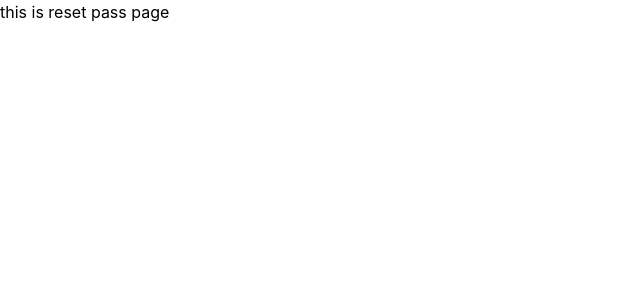
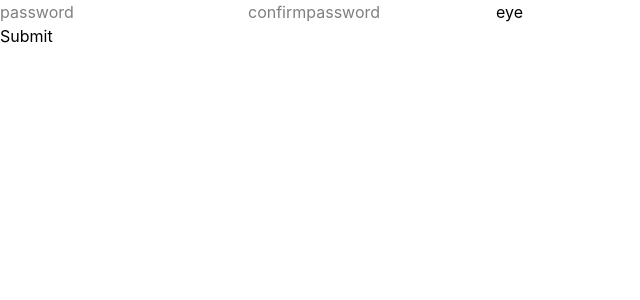
Before and after one commit to Abhijth-prakash/Nexora, a React (Vite) app in the folder AdminPanel/: page /resetpassword in a window 1280 px wide. Shown: the top 300 px of the page, without its empty margins (0-640 px from the left). Built offline with nearby package versions, Linux system fonts and the light colour scheme; no server answers.

Commit message:
finished creating frontend page for reset password

```diff
--- a/AdminPanel/src/pages/ResetPassword.tsx
+++ b/AdminPanel/src/pages/ResetPassword.tsx
@@ -1,9 +1,52 @@
+import { useState } from "react"
+import { useForm } from "react-hook-form"
+import { passwordSchema, type passwordData } from "../utils/validation"
+import { zodResolver } from "@hookform/resolvers/zod"
+import { useAppDispatch, useAppSelector } from "../redux/hooks"
+import { useNavigate, useSearchParams } from "react-router-dom"
+import { resetPass } from "../redux/features/adminSlice"
 
 
 const ResetPassword = () => {
+
+    const [eye,setEye] = useState(false)
+
+    const {register,handleSubmit ,formState:{errors}} = useForm({
+        resolver:zodResolver(passwordSchema)
+    })
+
+    const dispatch = useAppDispatch()
+    const navigate = useNavigate()
+    const {error} = useAppSelector(state=>state.AdminData)
+    const [searchParams] = useSearchParams();
+    const token = searchParams.get("token");
+
+    const dataHandle = async (data:passwordData) =>{
+        try{
+            const {confirmpassword,password} = data
+            const adminData = {
+                token,password
+            }
+
+            await dispatch(resetPass(adminData)).unwrap()
+            navigate('/')
+        }catch(error){
+            console.log("password reset failed",error )
+        }
+
+
+    }
   return (
     <div>
-      <h1>this is reset pass page</h1>
+      <form  onSubmit={handleSubmit(dataHandle)}>
+        <input {...register("password")} type={eye?"text":"password"}  placeholder="password"/>
+        {errors.password && <p>{errors.password.message}</p>}
+        <input {...register("confirmpassword")} type={eye?"text":"password"} placeholder="confirmpassword" />
+        {errors.confirmpassword && <p>{errors.confirmpassword.message}</p>}
+        <button onClick={()=>setEye(prev=>!prev)}>eye</button><br />
+        <input type="submit" />
+      </form>
+      {<p>{error}</p>}
     </div>
   )
 }
--- a/AdminPanel/src/redux/features/adminSlice.ts
+++ b/AdminPanel/src/redux/features/adminSlice.ts
@@ -1,6 +1,6 @@
 import { createAsyncThunk, createSlice } from "@reduxjs/toolkit";
 import type { BaseAdmin } from "../../utils/apiTypes";
-import type { Email, LoginData } from "../../utils/validation";
+import type { Email, LoginData, passwordData, Resetpassdata } from "../../utils/validation";
 import axios from "axios";
 import { Admin_Api } from "../../utils/api";
 
@@ -70,6 +70,34 @@ export const Forgetpass =  createAsyncThunk(
     }
 )
 
+//admin/reset passs
+
+export const resetPass = createAsyncThunk(
+    "admin/forgetpass",
+    async(adminData:Resetpassdata,{rejectWithValue})=>{
+        try{
+                const response = await Admin_Api.Resetpass(adminData)
+                return response.data
+        }catch(error){
+
+        if (axios.isAxiosError(error)) {
+        return rejectWithValue(
+          error.response?.data?.error?.message ||
+          "Registration failed. Please try again."
+        );
+      }
+
+      return rejectWithValue(
+        "Registration failed. Please try again."
+      );
+
+
+        }
+
+
+    }
+)
+
 
 
 const adminSLice = createSlice({
@@ -105,6 +133,18 @@ const adminSLice = createSlice({
             state.error = action.payload as string
         })
 
+        //resetpass
+        .addCase(resetPass.pending,(state)=>{
+            state.loading = true
+        })
+        .addCase(resetPass.fulfilled,(state)=>{
+            state.loading = false
+        })
+        .addCase(resetPass.rejected,(state,action)=>{
+            state.loading= false
+            state.error = action.payload as string
+        })
+
 
 
     }
--- a/AdminPanel/src/utils/api.ts
+++ b/AdminPanel/src/utils/api.ts
@@ -1,7 +1,7 @@
 import axios from "axios";
 import { BASE_URL } from '../config'
-import type { Email, LoginData } from "./validation";
-import type { ApiResponse,Forgetpass,LoginResponse } from "./apiTypes";
+import type { Email, LoginData, passwordData, Resetpassdata } from "./validation";
+import type { ApiResponse,Forgetpass,LoginResponse, Resetpass } from "./apiTypes";
 
 
 const ClientApi = axios.create({
@@ -23,6 +23,10 @@ export const Admin_Api = {
     const response = await ClientApi.post<ApiResponse<Forgetpass>>("/admin/forgetpass", Email)
     return response.data
   },
+  Resetpass: async (adminData:Resetpassdata ): Promise<ApiResponse<Resetpass>> => {
+    const response = await ClientApi.post<ApiResponse<Resetpass>>("/admin/resetpass", adminData)
+    return response.data
+  },
 }
 
 
--- a/AdminPanel/src/utils/apiTypes.ts
+++ b/AdminPanel/src/utils/apiTypes.ts
@@ -19,3 +19,4 @@ export type LoginResponse = {
 }
 
 export type Forgetpass = null
+export type Resetpass = null
--- a/AdminPanel/src/utils/validation.ts
+++ b/AdminPanel/src/utils/validation.ts
@@ -25,3 +25,31 @@ export const EmailSchema = z.object({
 
 
 export type Email = z.infer<typeof EmailSchema>
+
+export const passwordSchema = z.object({
+
+    password: z
+      .string()
+      .min(8, "Password must be at least 8 characters")
+      .max(128, "Password cannot exceed 128 characters")
+      .regex(
+        /^(?=.*[a-z])(?=.*[A-Z])(?=.*\d)(?=.*[@$!%*?&])[A-Za-z\d@$!%*?&]+$/,
+        "Password must contain uppercase, lowercase, number and special character"
+      ),
+
+    confirmpassword: z
+      .string()
+      .min(8, "Confirm password must be at least 8 characters")
+      .max(128, "Confirm password cannot exceed 128 characters"),
+  })
+  .refine((data) => data.password === data.confirmpassword, {
+    message: "Passwords don't match",
+    path: ["confirmpassword"],
+  });
+
+  export type passwordData = z.infer<typeof passwordSchema>
+
+  export type Resetpassdata = {
+    token: string |null,
+    password: string
+  }
```
Also changed, not shown: 1 other file (tests, documents, lock files or other folders).
